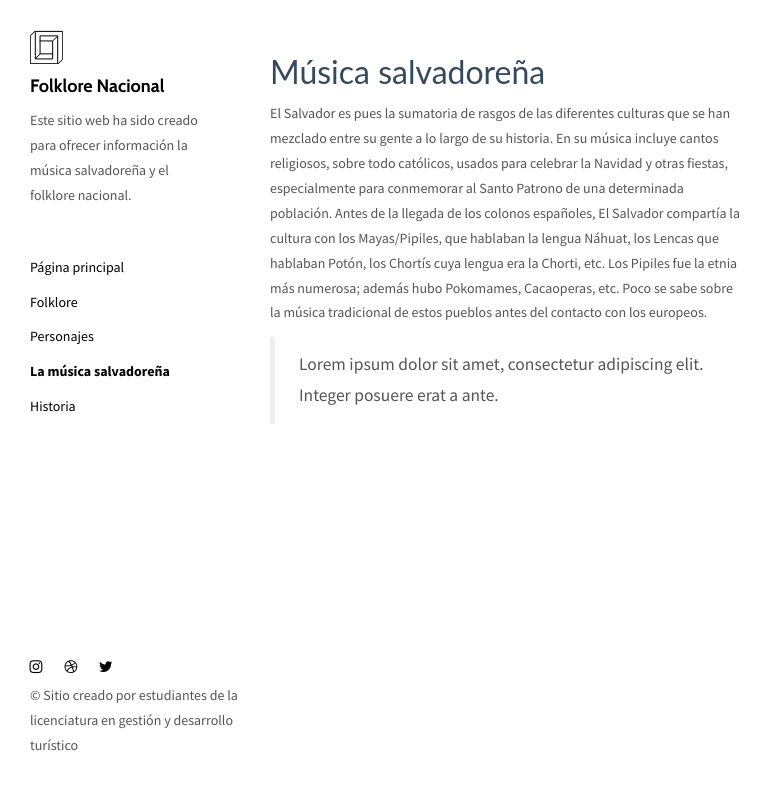
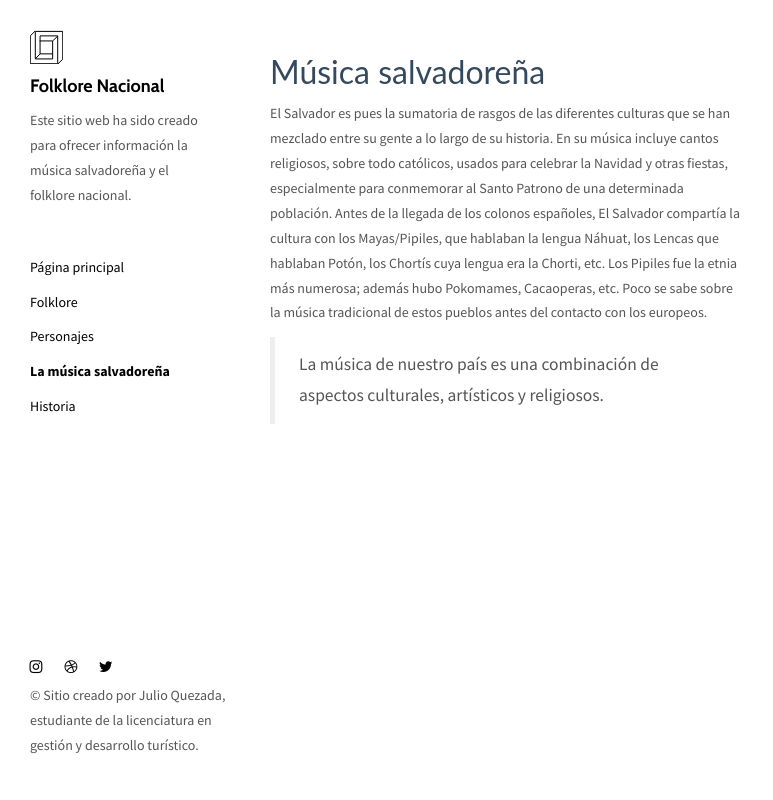
Before and after one commit to Alejandroq12/FolkloreNacional, a plain HTML site: page musica.html in a window 1280 px wide. Shown: the whole page, without its empty margins (0-773 px from the left). Drawn offline with nearby package versions, Linux system fonts and the light colour scheme.

Commit message:
Update musica.html

```diff
--- a/musica.html
+++ b/musica.html
@@ -7,7 +7,7 @@
   <meta content="width=device-width,initial-scale=1" name="viewport">
   <meta content="description" name="description">
   <meta name="google" content="notranslate" />
-  <meta content="Julio Quezada" name="author">
+  <meta content="author" name="Julio Quezada">
 
 
   <!-- Disable tap highlight on IE -->
@@ -66,7 +66,7 @@
             <i class="fa fa-twitter"></i>
           </a>
         </p>
-        <p>© Sitio creado por estudiantes de la licenciatura en gestión y desarrollo turístico</p>
+        <p>© Sitio creado por Julio Quezada, estudiante de la licenciatura en gestión y desarrollo turístico.</p>
       </nav>
     </div>
   </nav>
@@ -85,7 +85,7 @@
 
 
           <blockquote>
-            <p>Lorem ipsum dolor sit amet, consectetur adipiscing elit. Integer posuere erat a ante.</p>
+            <p>La música de nuestro país es una combinación de aspectos culturales, artísticos y religiosos.</p>
           </blockquote>
 
           </p>
```
